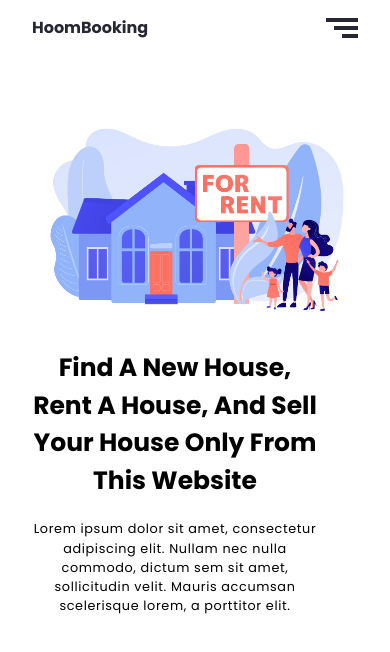
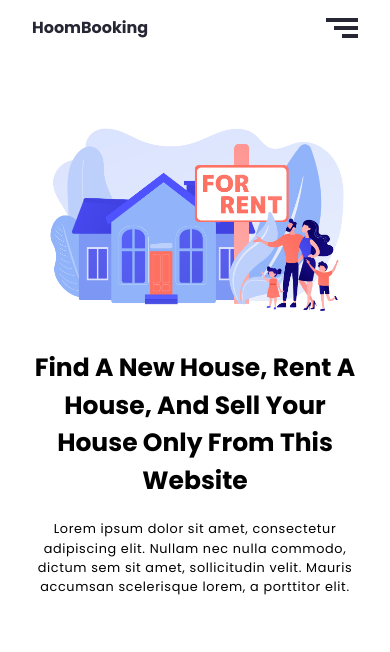
Before and after one commit to zainuddin25/HomeBooking, an Angular app: page /landing-page in a window 390 px wide. Shown: the top 652 px of the page. Built offline with nearby package versions, Linux system fonts and the light colour scheme.

Commit message:
fix: padding hero

```diff
--- a/src/app/components/hero/hero.component.html
+++ b/src/app/components/hero/hero.component.html
@@ -1,5 +1,5 @@
 <div class="w-full pt-28 lg:pt-0 lg:h-screen flex lg:flex-row flex-col-reverse justify-center items-center px-8 gap-5">
-    <div class="lg:w-2/4 w-full pr-10">
+    <div class="lg:w-2/4 w-full pr-0 lg:pr-10">
         <h1 class="capitalize text-2xl xl:text-4xl font-bold lg:tracking-wider text-center lg:text-start">find a new house, rent a house, and sell your house only from this website</h1>
         <p class="xl:text-base tracking-wider pt-5 xl:text-start text-center text-sm">Lorem ipsum dolor sit amet, consectetur adipiscing elit. Nullam nec nulla commodo, dictum sem sit amet, sollicitudin velit. Mauris accumsan scelerisque lorem, a porttitor elit.</p>
     </div>
```
